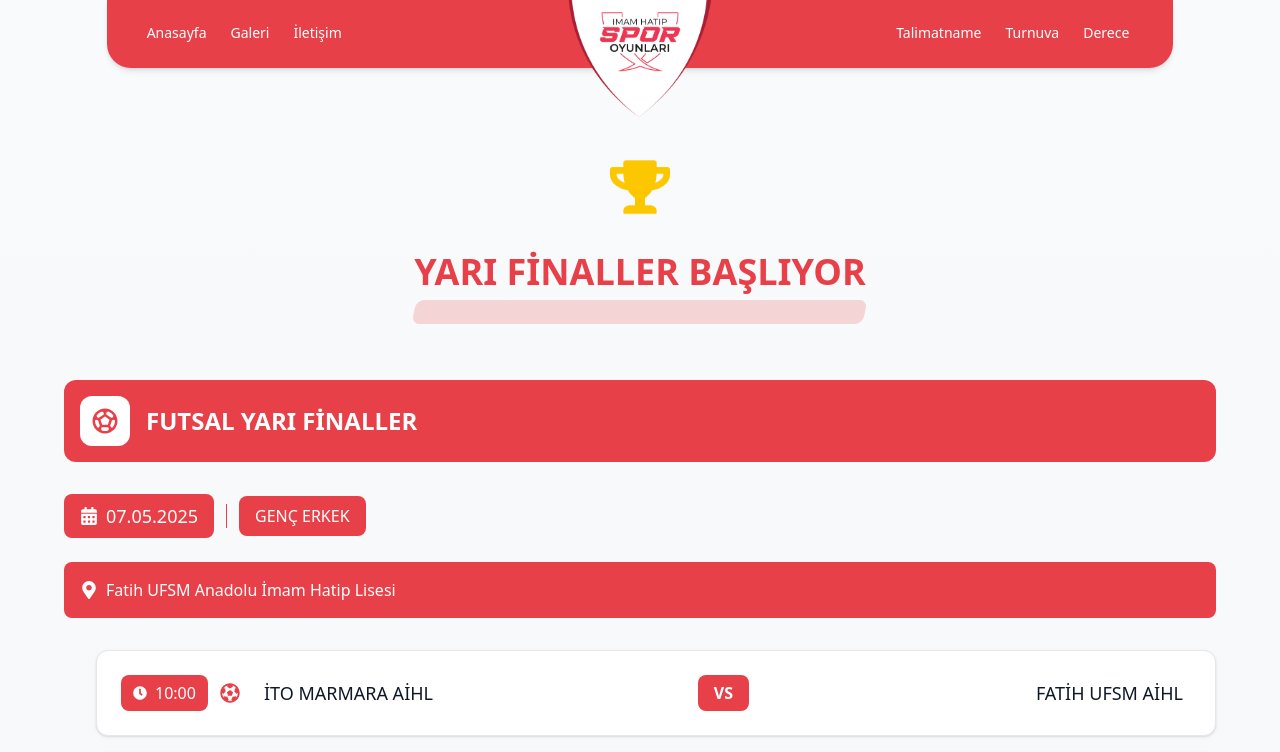
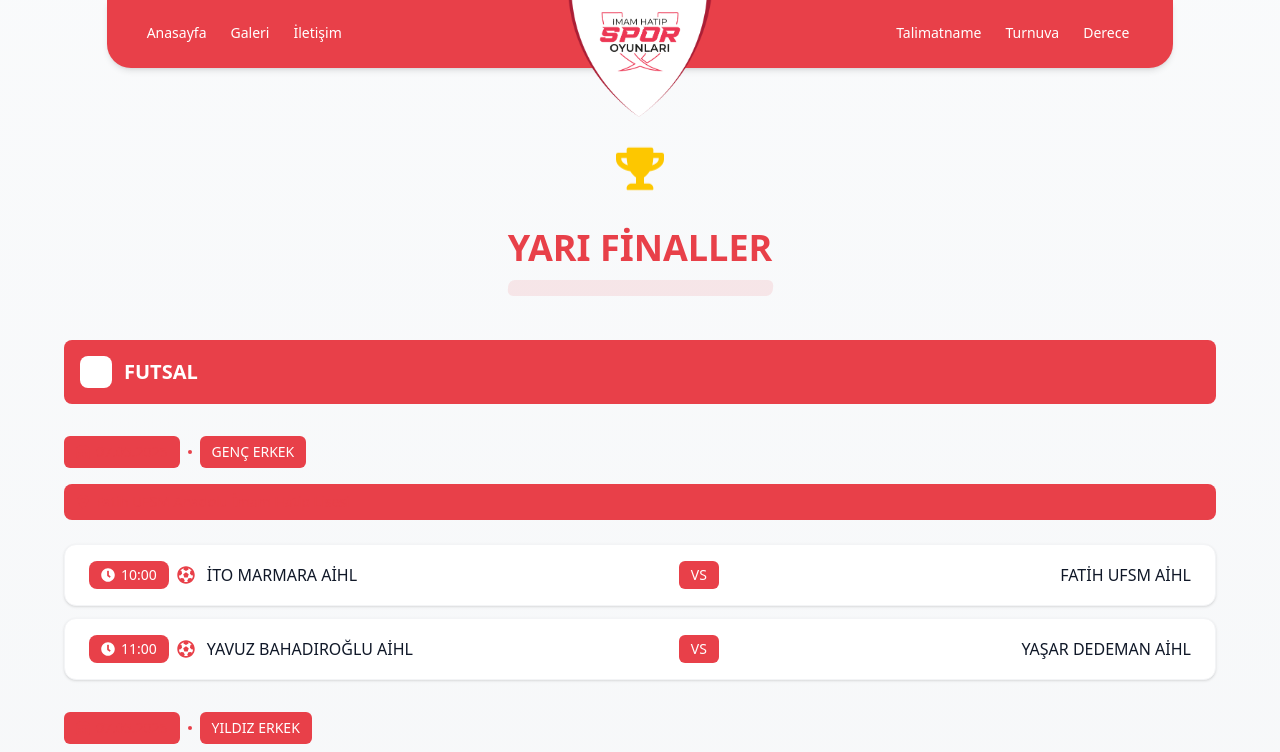
Before and after one commit to ondertalhatorpil/imamhatipsporoyunlari.com, a React (Vite) app in the folder frontend/: page /turnuva-final-asamasi in a window 1280 px wide. Shown: the top 752 px of the page. Built offline with nearby package versions, Linux system fonts and the light colour scheme.

Commit message:
feat: final page resposive

```diff
--- a/frontend/src/pages/TournamentFinal.jsx
+++ b/frontend/src/pages/TournamentFinal.jsx
@@ -78,39 +78,42 @@ const TournamentFinal = () => {
   ];
 
   const MatchCard = ({ match, sport }) => (
-    <div className="bg-white rounded-xl shadow-sm p-4 sm:p-6 mb-4 border border-gray-200">
-      <div className="flex flex-col sm:flex-row sm:items-center gap-4">
-        {/* Time and Sport Icon */}
-        <div className="flex-shrink-0 flex items-center gap-3">
-          <div className="bg-[#E84049] text-white px-3 py-1.5 rounded-lg font-medium flex items-center gap-2">
+    <div className="bg-white rounded-xl shadow-sm border border-gray-100 px-3 sm:px-6 py-3 sm:py-4 mb-3">
+      <div className="flex flex-col sm:flex-row items-center gap-3">
+        {/* Time */}
+        <div className="w-full sm:w-auto flex items-center justify-between sm:justify-start gap-2">
+          <div className="flex items-center gap-1.5 bg-[#E84049] text-white px-3 py-1 rounded-lg text-sm">
             <FaClock className="text-sm" />
             <span>{match.time}</span>
           </div>
           {sport === 'volleyball' ? (
-            <FaVolleyballBall className="text-[#E84049] text-xl hidden sm:block" />
+            <FaVolleyballBall className="text-[#E84049] text-lg sm:hidden" />
           ) : (
-            <FaFutbol className="text-[#E84049] text-xl hidden sm:block" />
+            <FaFutbol className="text-[#E84049] text-lg sm:hidden" />
+          )}
+          {sport === 'volleyball' ? (
+            <FaVolleyballBall className="text-[#E84049] text-lg hidden sm:block" />
+          ) : (
+            <FaFutbol className="text-[#E84049] text-lg hidden sm:block" />
           )}
         </div>
 
-        {/* Teams Section */}
-        <div className="flex-grow flex flex-col sm:flex-row items-center justify-between gap-4">
-          <div className="flex-1 text-center sm:text-left">
-            <div className="text-sm sm:text-lg font-medium text-gray-900 px-2">
-              {match.team1}
-            </div>
+        {/* Teams */}
+        <div className="w-full sm:flex-1 flex flex-col sm:flex-row items-center gap-3">
+          <div className="w-full sm:flex-1 text-center sm:text-left text-sm sm:text-base font-medium text-gray-900 break-words">
+            {match.team1}
           </div>
 
-          <div className="flex-shrink-0">
-            <div className="bg-[#E84049] text-white px-4 py-1.5 rounded-lg font-bold text-sm sm:text-base">
+          <div className="flex items-center justify-center">
+            <div className="bg-[#E84049] text-white px-3 py-1 rounded-md text-sm font-medium">
               VS
             </div>
           </div>
 
-          <div className="flex-1 text-center sm:text-right">
-            <div className={`text-sm sm:text-lg font-medium px-2 ${match.team2 === 'RAKİP BEKLENİYOR...' ? 'text-[#E84049] italic animate-pulse' : 'text-gray-900'}`}>
-              {match.team2}
-            </div>
+          <div className={`w-full sm:flex-1 text-center sm:text-right text-sm sm:text-base font-medium break-words ${
+            match.team2 === 'RAKİP BEKLENİYOR...' ? 'text-[#E84049] italic' : 'text-gray-900'
+          }`}>
+            {match.team2}
           </div>
         </div>
       </div>
@@ -118,36 +121,37 @@ const TournamentFinal = () => {
   );
 
   const SportSection = ({ title, icon, sport, matches }) => (
-    <div className="mb-12 sm:mb-16">
-      <div className="flex items-center mb-6 sm:mb-8 bg-[#E84049] rounded-xl p-4">
-        <div className="rounded-xl bg-white bg-opacity-20 p-2.5">
-          {icon}
+    <div className="mb-10 sm:mb-16">
+      <div className="bg-[#E84049] rounded-lg p-3 sm:p-4 mb-6 sm:mb-8">
+        <div className="flex items-center gap-3">
+          <div className="w-7 h-7 sm:w-8 sm:h-8 rounded-lg bg-white bg-opacity-15 flex items-center justify-center">
+            {icon}
+          </div>
+          <h2 className="text-base sm:text-xl font-semibold text-white">{title}</h2>
         </div>
-        <h2 className="text-lg sm:text-2xl font-bold text-white ml-3 sm:ml-4">{title}</h2>
       </div>
 
       {matches.map((matchDay, idx) => (
-        <div key={idx} className="mb-8 sm:mb-12">
-          <div className="flex flex-wrap items-center mb-6 gap-3">
-            <div className="flex items-center gap-2 bg-[#E84049] px-4 py-2 rounded-lg">
-              <FaCalendarAlt className="text-white text-base sm:text-lg" />
-              <span className="text-base sm:text-lg font-medium text-white">{matchDay.date}</span>
+        <div key={idx} className="mb-6 sm:mb-8">
+          <div className="flex flex-wrap items-center gap-2 mb-3 sm:mb-4">
+            <div className="bg-[#E84049] bg-opacity-5 rounded-md px-3 py-1.5 flex items-center gap-1.5">
+              <FaCalendarAlt className="text-[#E84049] text-sm" />
+              <span className="text-sm font-medium text-[#E84049]">{matchDay.date}</span>
             </div>
-            <div className="hidden sm:block h-6 w-px bg-[#E84049] bg-opacity-20"></div>
-            <span className="bg-[#E84049] text-white px-4 py-2 rounded-lg text-sm sm:text-base font-medium">
+            <div className="h-1 w-1 rounded-full bg-[#E84049] bg-opacity-20 hidden sm:block"></div>
+            <span className="bg-[#E84049] text-white px-3 py-1.5 rounded-md text-xs sm:text-sm font-medium">
               {matchDay.category}
             </span>
           </div>
 
-          {/* Venue Information */}
-          <div className="bg-[#E84049] rounded-lg p-3 sm:p-4 mb-6 sm:mb-8">
-            <div className="flex items-center gap-2">
-              <FaMapMarkerAlt className="text-white text-base sm:text-lg flex-shrink-0" />
-              <span className="text-sm sm:text-base text-white font-medium">{matchDay.venue}</span>
+          <div className="bg-[#E84049] bg-opacity-5 rounded-lg px-3 py-2 mb-4 sm:mb-6">
+            <div className="flex items-center gap-1.5">
+              <FaMapMarkerAlt className="text-[#E84049] text-sm flex-shrink-0" />
+              <span className="text-sm text-[#E84049] font-medium">{matchDay.venue}</span>
             </div>
           </div>
 
-          <div className="pl-0 sm:pl-8">
+          <div>
             {matchDay.matches.map((match, mIdx) => (
               <MatchCard key={mIdx} match={match} sport={sport} />
             ))}
@@ -158,34 +162,34 @@ const TournamentFinal = () => {
   );
 
   return (
-    <div className="min-h-screen py-8 sm:py-12 px-4 sm:px-6 lg:px-8 mt-16 sm:mt-24">
+    <div className="min-h-screen py-6 sm:py-12 px-3 sm:px-6 lg:px-8 mt-12 sm:mt-20">
       <div className="max-w-6xl mx-auto">
         {/* Header */}
-        <div className="text-center mb-12 sm:mb-16 relative">
+        <div className="text-center mb-8 sm:mb-12 relative">
           <div className="absolute top-0 left-1/2 transform -translate-x-1/2 -translate-y-6 sm:-translate-y-10">
-            <FaTrophy className="text-yellow-400 text-4xl sm:text-6xl animate-bounce" />
+            <FaTrophy className="text-yellow-400 text-3xl sm:text-5xl animate-bounce" />
           </div>
 
-          <div className="relative inline-block mt-8 sm:mt-10">
-            <h1 className="text-2xl sm:text-4xl font-bold text-[#E84049] mb-4 sm:mb-6 relative z-10">
-              YARI FİNALLER BAŞLIYOR
+          <div className="relative inline-block mt-6 sm:mt-8">
+            <h1 className="text-2xl sm:text-4xl font-bold text-[#E84049] mb-3 sm:mb-6 relative z-10">
+              YARI FİNALLER
             </h1>
-            <div className="absolute -bottom-1 sm:-bottom-2 left-0 w-full h-4 sm:h-6 bg-[#E84049] opacity-20 rounded-lg transform -skew-x-12 z-0"></div>
+            <div className="absolute -bottom-1 left-0 w-full h-3 sm:h-4 bg-[#E84049] opacity-10 rounded-md transform -skew-x-6 z-0"></div>
           </div>
         </div>
 
-        {/* Futsal Section - Shows first since it's on May 7 */}
+        {/* Futsal Section */}
         <SportSection
-          title="FUTSAL YARI FİNALLER"
-          icon={<MdSportsSoccer className="text-[#E84049] text-2xl sm:text-3xl" />}
+          title="FUTSAL"
+          icon={<MdSportsSoccer className="text-white text-lg sm:text-xl" />}
           sport="futsal"
           matches={futsalMatches}
         />
 
-        {/* Voleybol Section - Shows second since it's on May 8 */}
+        {/* Voleybol Section */}
         <SportSection
-          title="VOLEYBOL YARI FİNALLER"
-          icon={<FaVolleyballBall className="text-[#E84049] text-2xl sm:text-3xl" />}
+          title="VOLEYBOL"
+          icon={<FaVolleyballBall className="text-white text-lg sm:text-xl" />}
           sport="volleyball"
           matches={volleyballMatches}
         />
```
